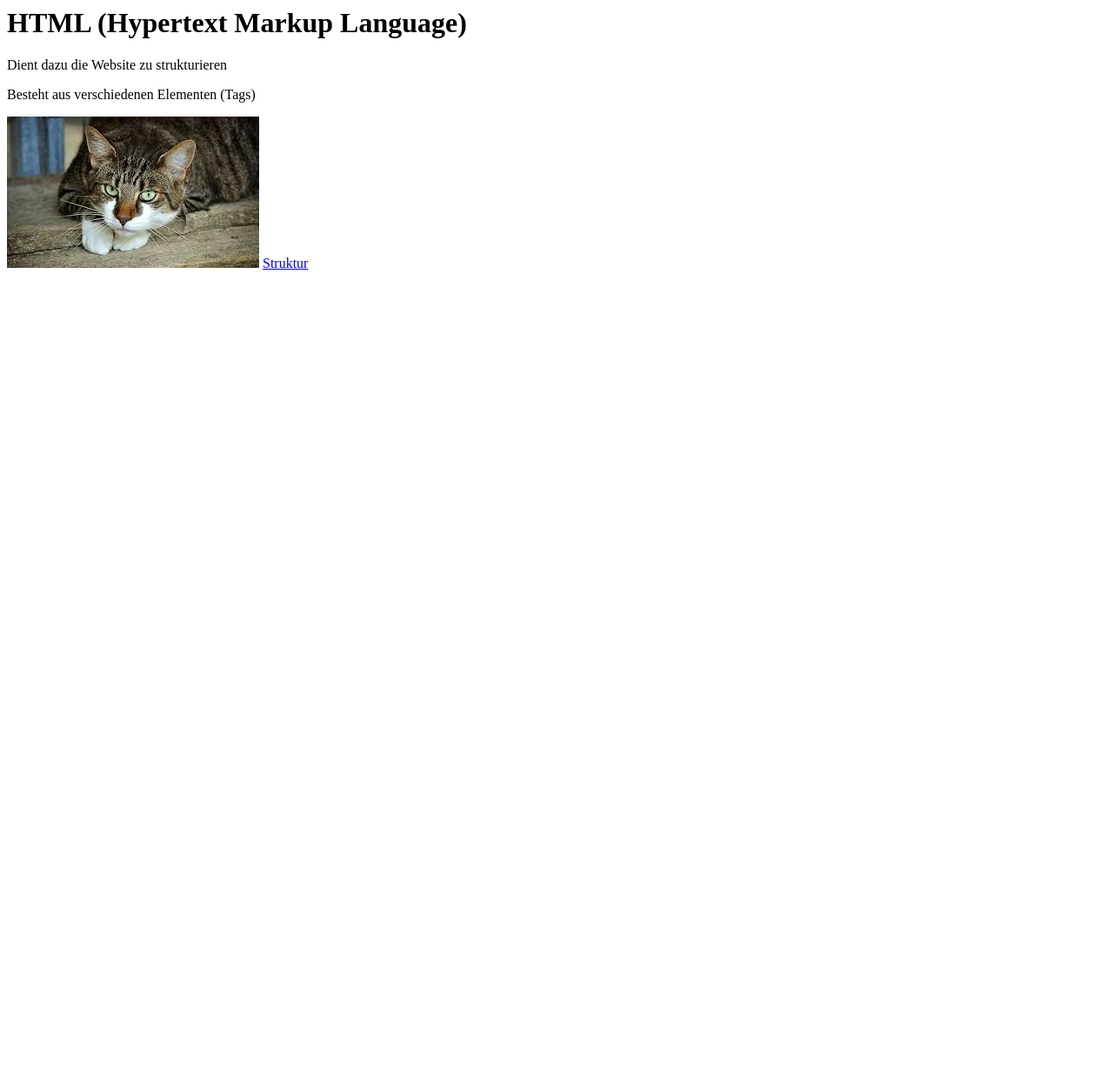
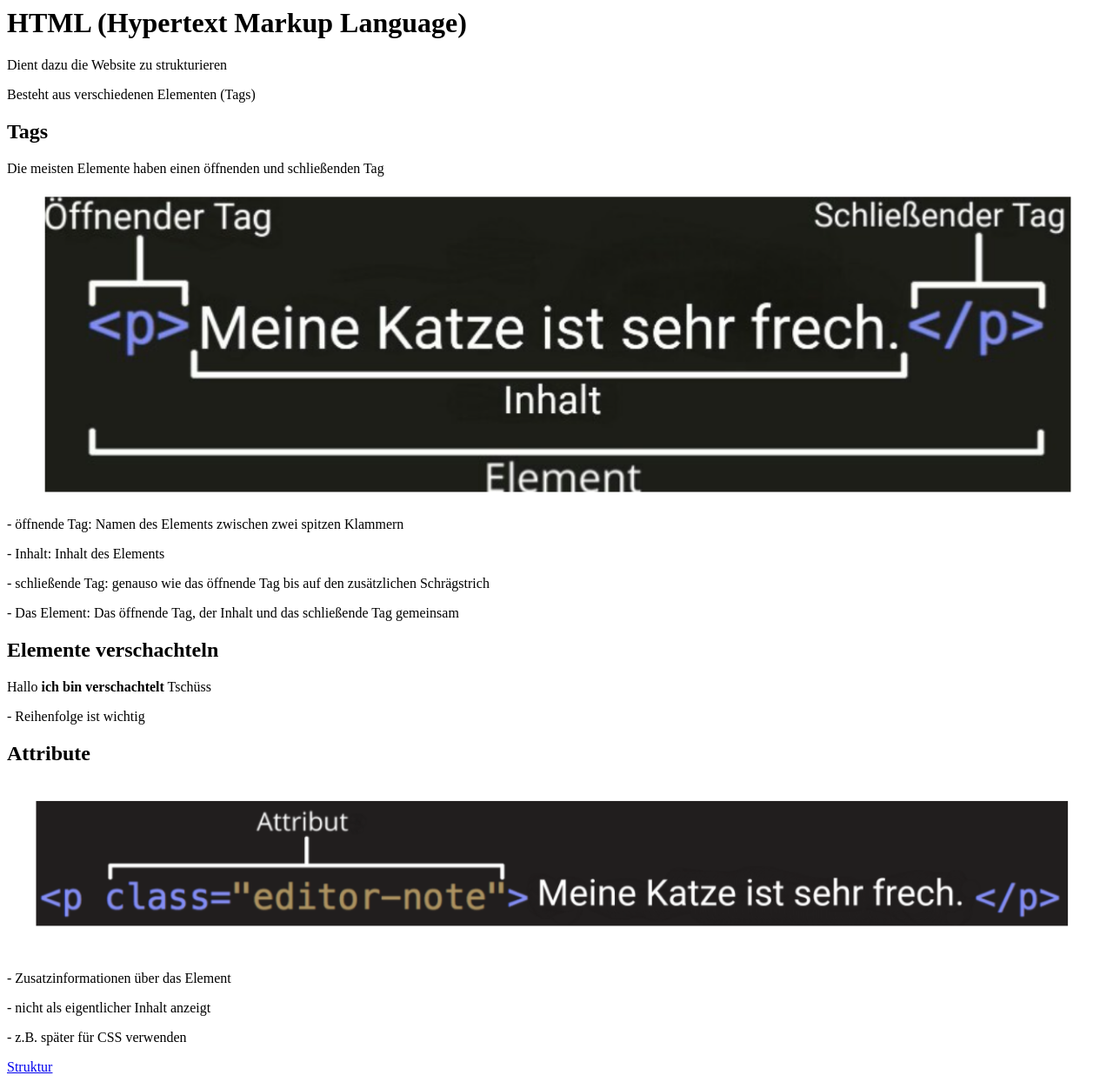
Before and after one commit to SorayaFerdani/ah-oh-html-css-tutorial, a plain HTML site: page index.html in a window 1280 px wide. Shown: the whole page at 87% size. Before the commit the page ends 800 px from the top, so only its background shows below. Drawn offline with Linux system fonts and the light colour scheme.

Commit message:
2 files modified, 1 added

```diff
--- a/index.html
+++ b/index.html
@@ -11,7 +11,27 @@
 	<p>Dient dazu die Website zu strukturieren</p>
 	<p>Besteht aus verschiedenen Elementen (Tags)</p>
 
-	<img src="https://github.com/SorayaFerdani/ah-oh-html-css-tutorial/blob/master/Download.jpg?raw=true">
+	<h2>Tags</h2>
+	<p>Die meisten Elemente haben einen öffnenden und schließenden Tag</p>
+	<img width="100%" src="https://github.com/SorayaFerdani/ah-oh-html-css-tutorial/blob/master/html%20tags.PNG?raw=true">
+	<p>- öffnende Tag: Namen des Elements zwischen zwei spitzen Klammern</p>
+	<p>- Inhalt: Inhalt des Elements</p>
+	<p>- schließende Tag: genauso wie das öffnende Tag bis auf den zusätzlichen Schrägstrich</p>
+	<p>- Das Element: Das öffnende Tag, der Inhalt und das schließende Tag gemeinsam</p>
+
+	<h2>Elemente verschachteln</h2>
+	<p>Hallo <strong>ich bin verschachtelt</strong> Tschüss</p>
+	<p>- Reihenfolge ist wichtig</p>
+
+	<h2>Attribute</h2>
+	<img width="100%" src="https://github.com/SorayaFerdani/ah-oh-html-css-tutorial/blob/master/html%20tags2.PNG?raw=true">
+	<p>- Zusatzinformationen über das Element</p>
+	<p>- nicht als eigentlicher Inhalt anzeigt</p>
+	<p>- z.B. später für CSS verwenden</p>
+
+
+
+
 	<a href="/structure.html">Struktur</a>
 </body>
 
```
Also changed, not shown: images.html (+6 -4 lines), symbols.html (added, +32 -0 lines).
